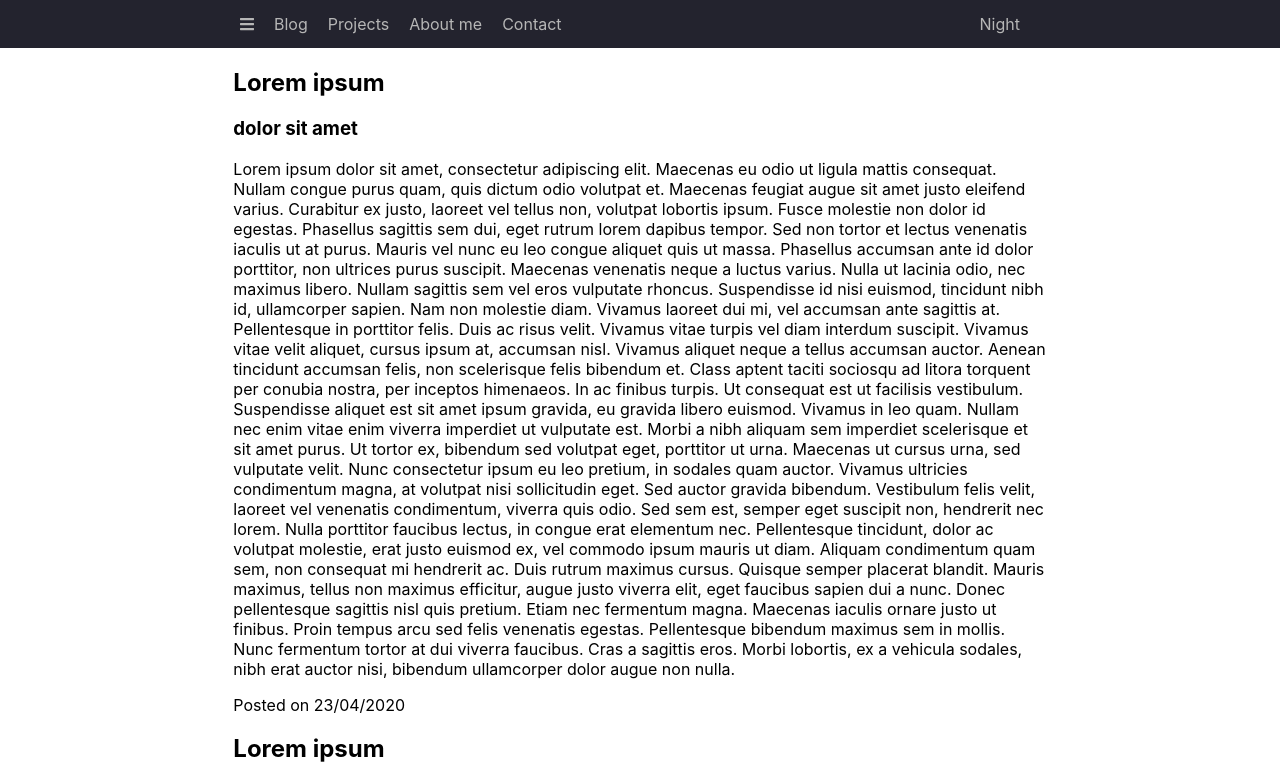
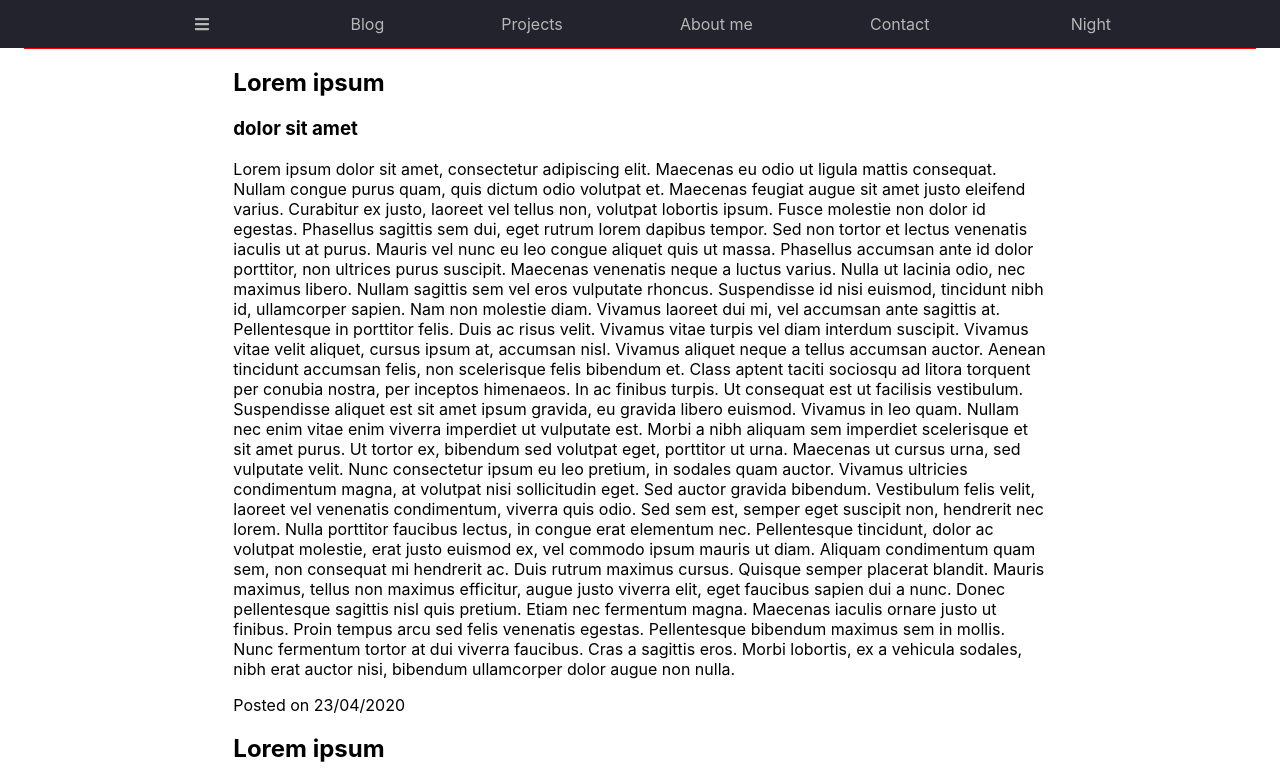
Before and after one commit to sgq995/sgq995.github.io, a React (Create React App) app: page / in a window 1280 px wide. Shown: the top 784 px of the page. Built offline with nearby package versions, Linux system fonts and the light colour scheme.

Commit message:
chore: Navbar style was modified to fit contents

```diff
--- a/src/Nav.css
+++ b/src/Nav.css
@@ -1,36 +1,32 @@
 .navbar {
-    padding: 0 10vw;
-    width: 80vw;
+    /* padding: 0 10vw; */
+    width: 100vw;
     height: 3rem;
     background-color: var(--bg-primary);
-    color: var(--fg-primary);
+    color: var(--text-primary);
 }
 
-.navbar-content {
-    display: flex;
+.navbar-grid {
+    height: 100%;
+    border-bottom: 1px solid red;
 }
 
 .navbar-nav {
     list-style: none;
+    margin: 0;
     padding: 0;
-    margin: 0 auto;
     display: flex;
-    /* justify-content: center;
-    align-items: center; */
+    align-items: center;
+    justify-content: space-evenly;
     height: 100%;
-    max-width: 800px;
 }
 
 .nav-item {
-    margin-right: 1.25rem;
+    /* margin-right: 1.25rem; */
     display: flex;
     flex-direction: column;
     justify-content: center;
     height: 100%;
-}
-
-.nav-item:last-child {
-    margin-left: auto;
 }
 
 .nav-link {
@@ -41,3 +37,19 @@
 .nav-link:hover {
     color: var(--text-secondary);
 }
+
+.has-dropdown {
+}
+
+.dropdown {
+    position: absolute;
+    width: 90vw;
+    opacity: 0;
+    z-index: 2;
+    background: blueviolet;
+    border-top: 2px solid blue;
+}
+
+.dropdown-item {
+
+}
--- a/src/Nav.js
+++ b/src/Nav.js
@@ -22,19 +22,15 @@ function Nav(props) {
 
   const makeIconItem = (key, icon, iconProps, link, onclick) => {
     return (
-      <li className="nav-item" key={key}>
-        <a href={link ? link : '#'} className="nav-link" onClick={onclick}>
-          <FontAwesomeIcon icon={icon} props={iconProps} />
-        </a>
-      </li>
+      <a href={link ? link : '#'} className="nav-link" onClick={onclick}>
+        <FontAwesomeIcon icon={icon} props={iconProps} />
+      </a>
     );
   };
 
   const makeLinkItem = (text, link, onclick) => {
     return (
-      <li className="nav-item" key={text.toLowerCase()}>
-        <a href={link ? link : '#'} className="nav-link" onClick={onclick}>{text}</a>
-      </li>
+      <a href={link ? link : '#'} className="nav-link" onClick={onclick}>{text}</a>
     );
   };
 
@@ -46,7 +42,15 @@ function Nav(props) {
         </a>
       </li>
     );
-  }
+  };
+
+  const makeListItem = (key, content) => {
+    return (
+      <li className="nav-item" key={key.toLowerCase()}>
+        {content}
+      </li>
+    );
+  };
 
   const themeChangeHandle = () => {
     setTheme(theme === LIGHT_THEME ? NIGHT_THEME : LIGHT_THEME);
@@ -54,12 +58,30 @@ function Nav(props) {
 
   return (
     <nav className="navbar">
-      <ul className="navbar-nav">
-        {/* {makeImageItem('#', MenuIcon, 'Menu')} */}
-        {makeIconItem('bars', faBars)}
-        {items.map(item => makeLinkItem(item))}
+      <div className="navbar-grid grid-container"
+          style={{
+            alignContent: 'center'
+          }}>
+        <span className="navbar-item
+            col-md-start-2
+            col-lg-start-3
+            col-xl-start-3"
+            style={{
+              marginLeft: 'auto'
+            }}>
+          {makeIconItem('bars', faBars)}
+        </span>
+        <ul className="navbar-nav
+            col-xs-span-2
+            col-sm-start-2 col-sm-span-6
+            col-md-start-3 col-md-span-8
+            col-lg-start-4 col-lg-span-6
+            col-xl-start-4 col-xl-span-6">
+          {/* {makeImageItem('#', MenuIcon, 'Menu')} */}
+          {items.map(item => makeListItem(item, makeLinkItem(item)))}
+        </ul>
         {makeLinkItem(theme === LIGHT_THEME ? 'Night' : 'Light', '#', themeChangeHandle)}
-      </ul>
+      </div>
     </nav>
   );
 }
```
